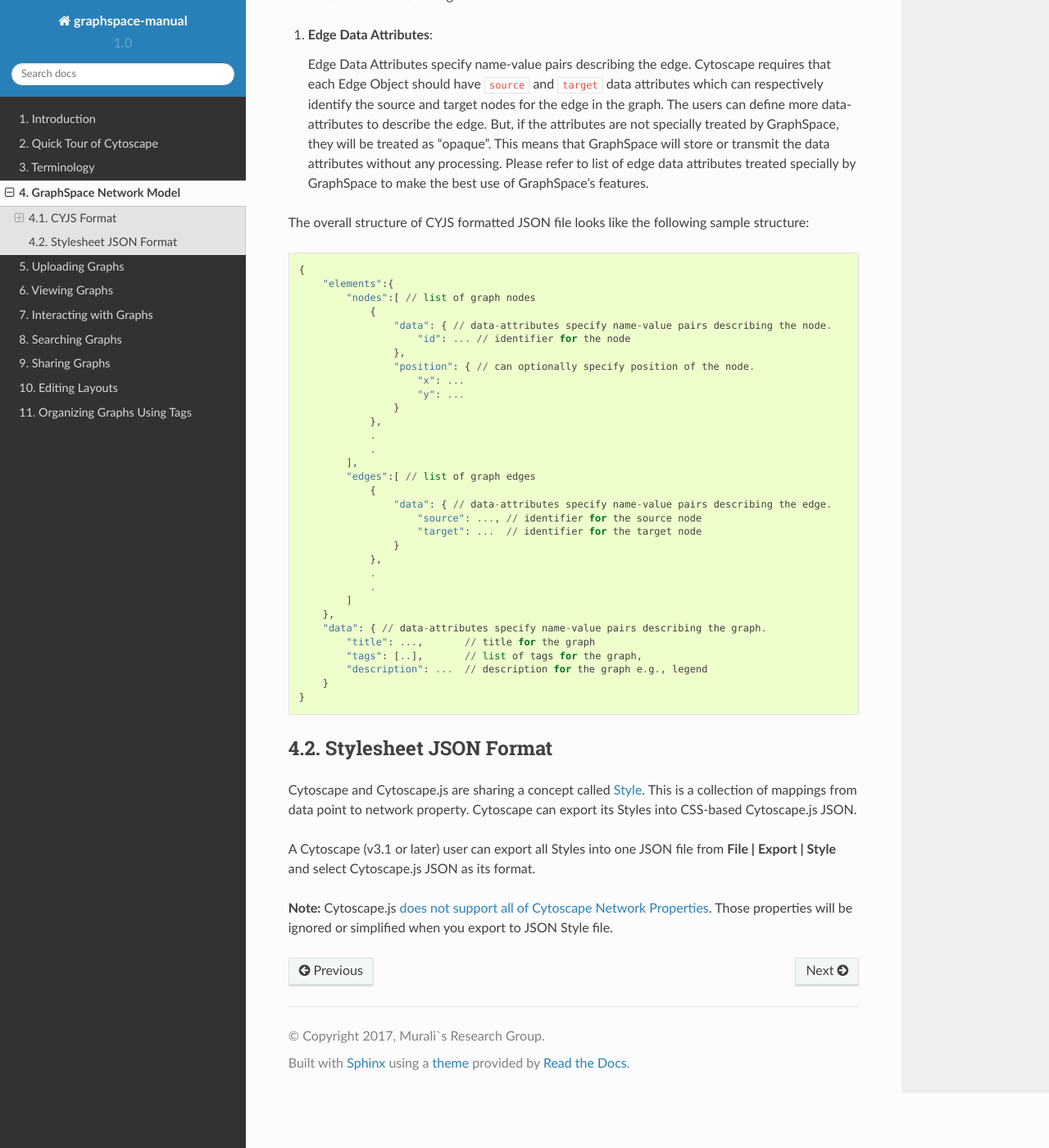
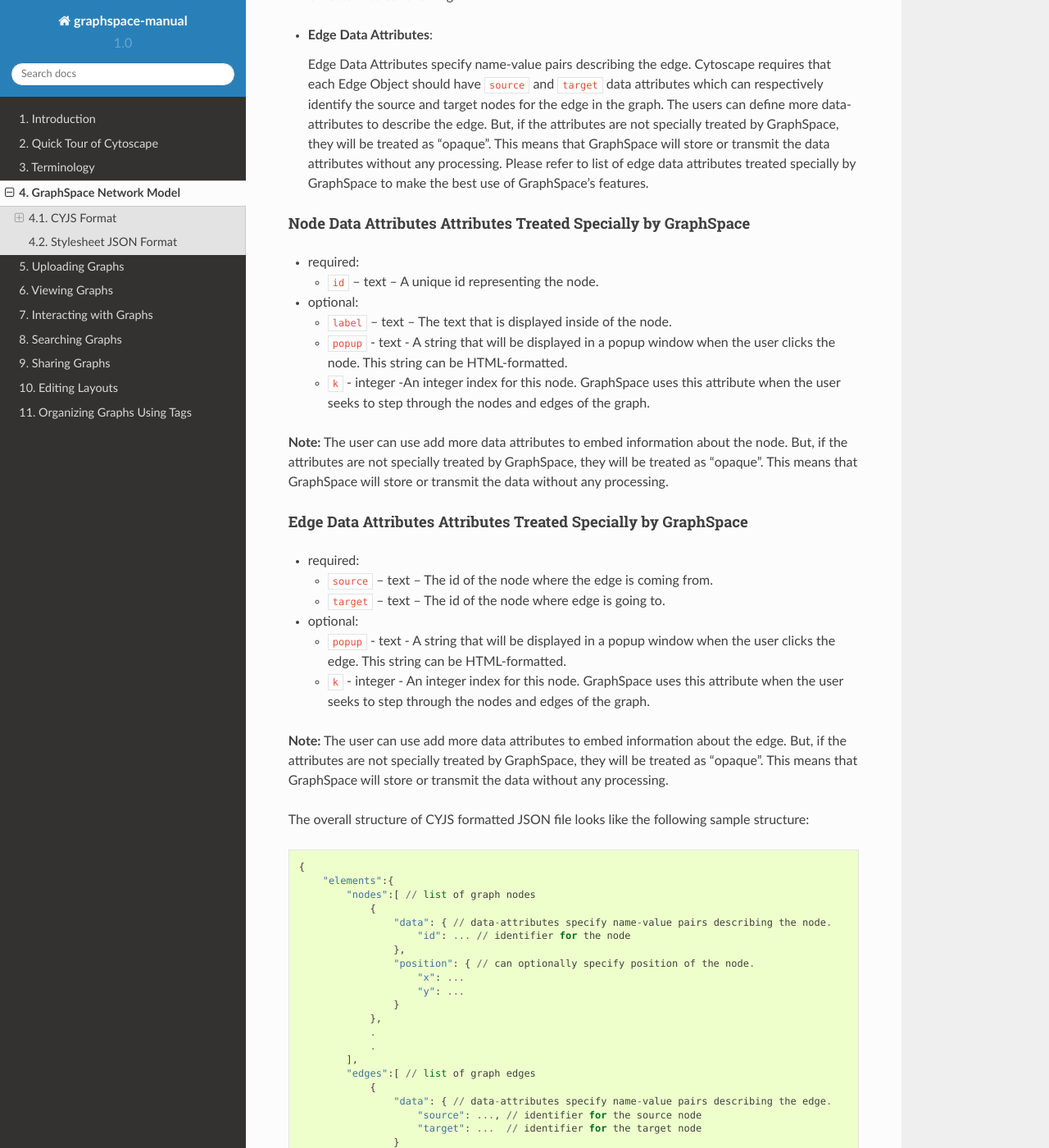
Before and after one commit to adbharadwaj/graphspace-manual, a Sphinx documentation site: the page built from docs/GraphSpace_Network_Model.md, in a window 1280 px wide and 1400 px high, scrolled down 2670 px. Shown: the whole window at 82% size. Built offline with Sphinx 7.4.7 and the Read the Docs theme 2.0.0, drawn with Linux system fonts in a browser that asks for light colours.

Commit message:
Update GraphSpace_Network_Model.md

```diff
--- a/docs/GraphSpace_Network_Model.md
+++ b/docs/GraphSpace_Network_Model.md
@@ -104,9 +104,38 @@ The `Node Object` describes a node in the graph. A `Node Object` typically conta
 
 The `Edge Object` describes a node in the graph. An `Edge Object` typically contains a data object which is defined as following:
 
-1. **Edge Data Attributes**:
+- **Edge Data Attributes**:
 
     Edge Data Attributes specify name-value pairs describing the edge. Cytoscape requires that each Edge Object should have  `source` and `target` data attributes which can respectively identify the source and target nodes for the edge in the graph. The users can define more data-attributes to describe the edge. But, if the attributes are not specially treated by GraphSpace, they will be treated as "opaque". This means that GraphSpace will store or transmit the data attributes without any processing. Please refer to list of edge data attributes treated specially by GraphSpace to make the best use of GraphSpace's features.
+
+#### Node Data Attributes Attributes Treated Specially by GraphSpace
+
+- required:
+
+    - `id` – text – A unique id representing the node.
+
+- optional:
+
+    - `label` – text – The text that is displayed inside of the node.
+    - `popup` - text - A string that will be displayed in a popup window when the user clicks the node. This string can be HTML-formatted.
+    - `k` - integer -An integer index for this node. GraphSpace uses this attribute when the user seeks to step through the nodes and edges of the graph.
+
+**Note:** The user can use add more data attributes to embed information about the node. But, if the attributes are not specially treated by GraphSpace, they will be treated as "opaque". This means that GraphSpace will store or transmit the data without any processing.
+
+
+#### Edge Data Attributes Attributes Treated Specially by GraphSpace
+
+- required:
+
+    - `source` – text – The id of the node where the edge is coming from.
+    - `target` – text – The id of the node where edge is going to.
+
+- optional:
+
+    - `popup` - text - A string that will be displayed in a popup window when the user clicks the edge. This string can be HTML-formatted.
+    - `k` - integer - An integer index for this node. GraphSpace uses this attribute when the user seeks to step through the nodes and edges of the graph.
+
+**Note:** The user can use add more data attributes to embed information about the edge. But, if the attributes are not specially treated by GraphSpace, they will be treated as "opaque". This means that GraphSpace will store or transmit the data without any processing.
 
 
 The overall structure of CYJS formatted JSON file looks like the following sample structure:
```
